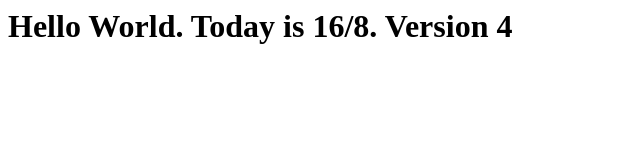
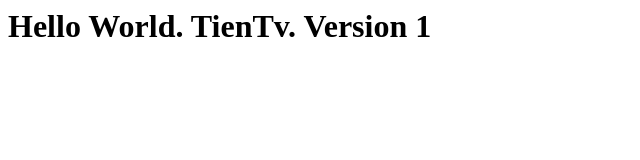
Before and after one commit to tctienconghy/jenkins, a plain HTML site: page index.html in a window 1280 px wide. Shown: the whole page, without its empty margins (0-640 px from the left). Drawn offline with Linux system fonts and the light colour scheme.

Commit message:
Update index.html

```diff
--- a/index.html
+++ b/index.html
@@ -1 +1 @@
-<h1>Hello World. Today is 16/8. Version 4</h1>
+<h1>Hello World. TienTv. Version 1</h1>
```
